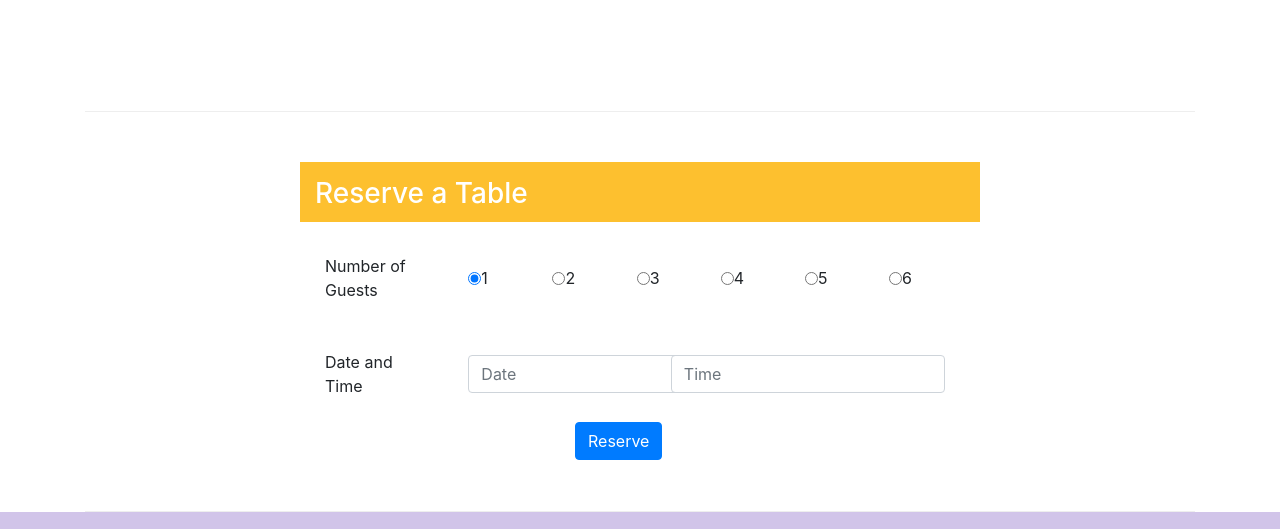
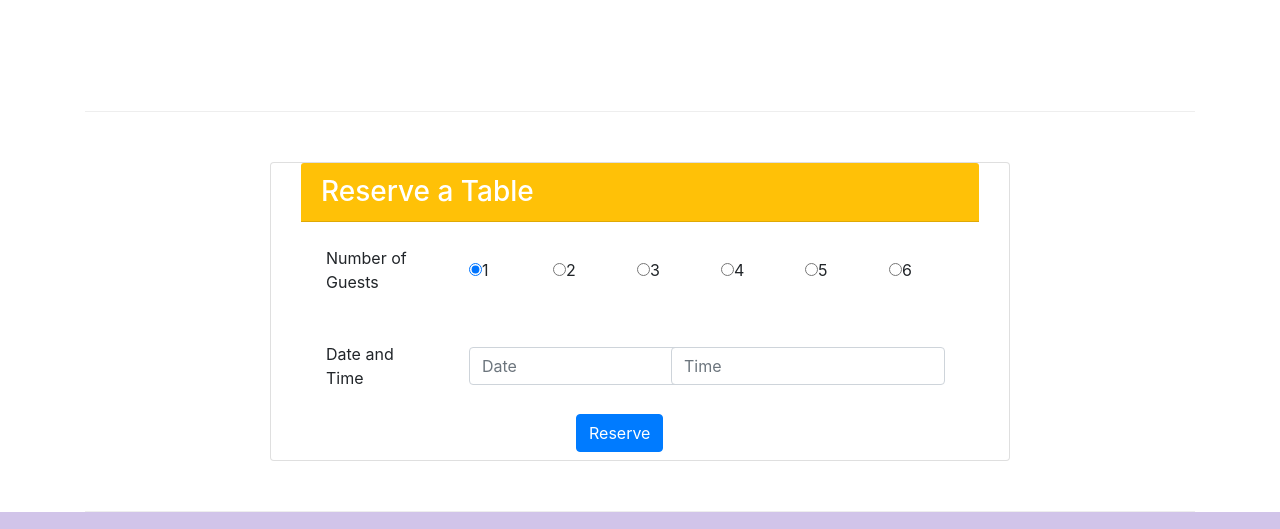
Before and after one commit to rohitgorai7/bootstrap, a website: page index.html in a window 1280 px wide. Shown: the part 1422-1951 px from the top of the page. Drawn offline with nearby package versions, Linux system fonts and the light colour scheme.

Commit message:
Bootstrap-assignment2-V1.1

```diff
--- a/css/styles.css
+++ b/css/styles.css
@@ -37,11 +37,7 @@ body{
 .navbar-dark{
     background-color: #512DA8;
 }
-.form-reserve-header{
-    padding: 15px;
-    height: 60px;
-    background-color: #FDC02F;
-}
+
 
 .marginl{
     margin-left: 25px;
--- a/index.html
+++ b/index.html
@@ -106,10 +106,10 @@
             </div>
         </div>
         <div class="row row-content" id="reserve-table">
-            <div class="col-12 col-sm-8 offset-2">
+            <div class="card col-12 col-sm-8 offset-2">
                 <form class="form-inline" role="form">
                     <div class="col-12">
-                        <h3 class="form-reserve-header text-white">Reserve a Table</h3>
+                        <h3 class="card-header bg-warning text-white">Reserve a Table</h3>
                     </div>
                     <div class="form-group marginl col-12 col-sm-2">
                         <label class="control-label">Number of Guests</label>
```
